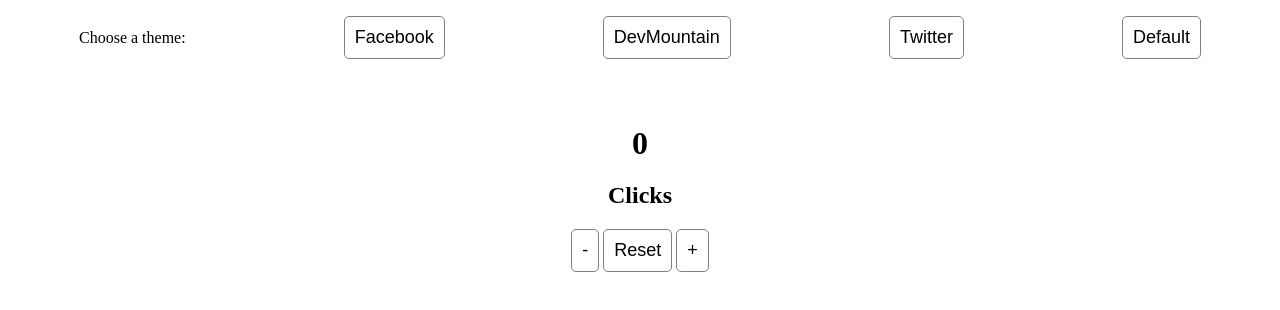
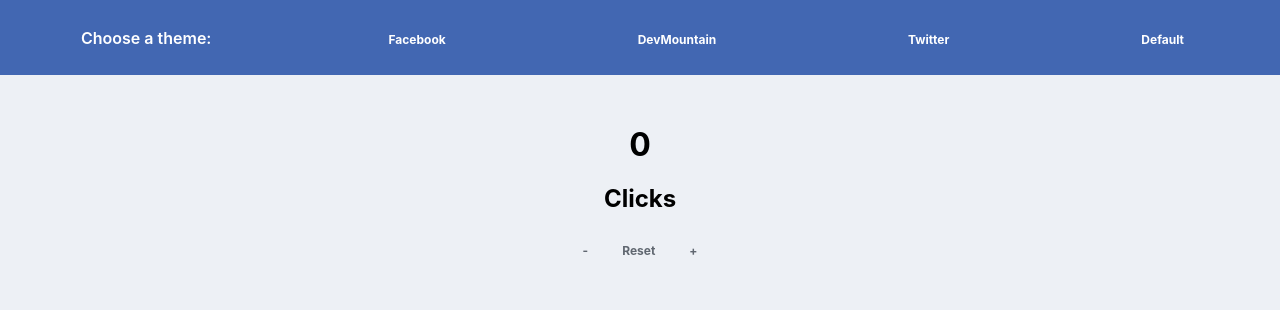
Before and after one commit to Cat-Mills/wb-theme-switch, a plain HTML site: page index.html in a window 1280 px wide. Both pictures are taken after a click on the button "Facebook". Drawn offline with Linux system fonts and the light colour scheme.

Commit message:
Finished code-along

```diff
--- a/index.html
+++ b/index.html
@@ -10,15 +10,29 @@
 
   <body>
     <header>
+
       <p>Choose a theme:</p>
 
-      <button>Facebook</button> <button>DevMountain</button> <button>Twitter</button>
-      <button>Default</button>
+      <button onclick = "selectTheme('facebook')">Facebook</button>
+      <button onclick = "selectTheme('devmountain')">DevMountain</button>
+      <button onclick = "selectTheme('twitter')">Twitter</button>
+      <button onclick = "selectTheme('default')">Default</button>
+
     </header>
+
     <main>
-      <h1>0</h1>
+      <h1 id="counter">0</h1>
       <h2>Clicks</h2>
-      <section><button>-</button> <button>Reset</button> <button>+</button></section>
+
+      <section>
+
+        <button onclick="decrease()">-</button>
+        <button onclick="reset()">Reset</button>
+        <button onclick="increase()">+</button>
+
+      </section>
     </main>
+
+    <script src="index.js"></script>
   </body>
 </html>
--- /dev/null
+++ b/index.js
@@ -0,0 +1,27 @@
+let count = 0;
+
+const element = document.querySelector("#counter")
+
+const increase = () => {
+    count++
+    element.innerText = count
+}
+
+const decrease = () => {
+    count--
+    element.innerText = count
+}
+
+const reset = () => {
+    count = 0
+    element.innerHTML = `<mark>${count}</mark>`
+}
+
+const selectTheme = (theme) => {
+    const body = document.querySelector("body");
+    body.className = theme;
+    const buttons = document.querySelectorAll("button");
+    for (let button of buttons) {
+        button.className = theme;
+    }
+}
```
